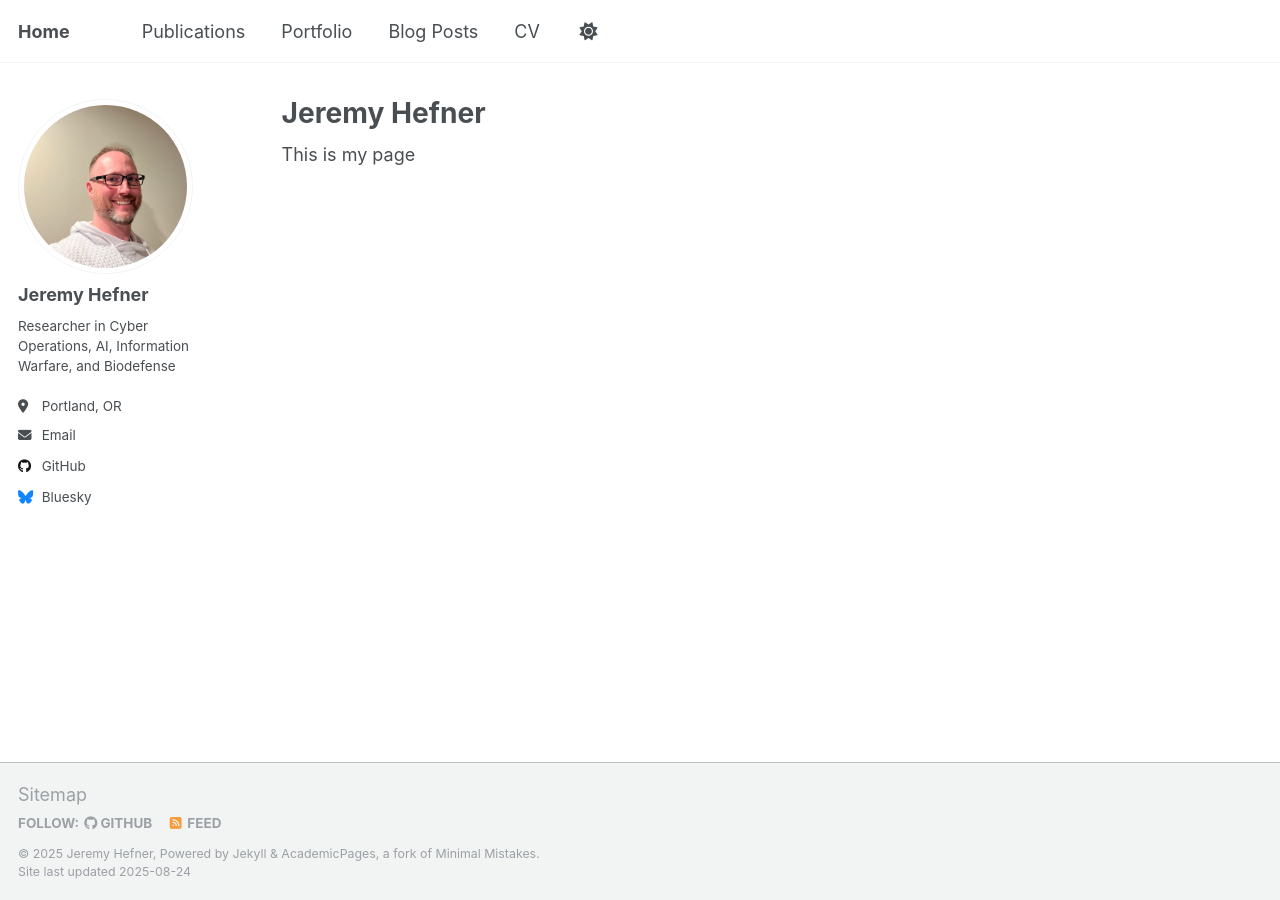
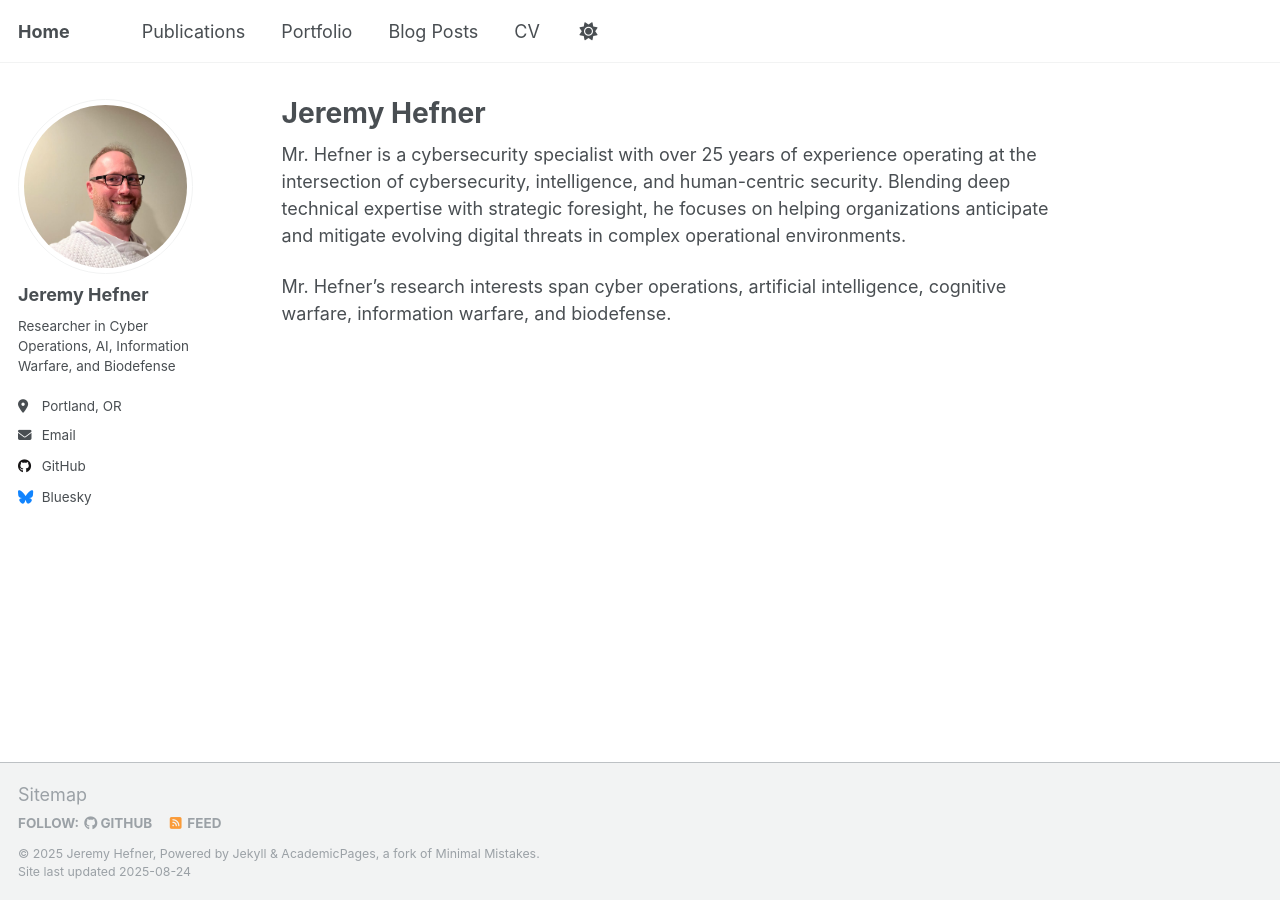
Before and after one commit to wvhefner/wvhefner.github.io, a Jekyll site: the page built from _pages/about.md, in a window 1280 px wide. Built offline with Jekyll 4.4.1, drawn with Linux system fonts in a browser that asks for light colours; a script that is not in the unit is left out.

Commit message:
Update about.md

```diff
--- a/_pages/about.md
+++ b/_pages/about.md
@@ -7,4 +7,6 @@ redirect_from:
   - /about.html
 ---
 
-This is my page
+Mr. Hefner is a cybersecurity specialist with over 25 years of experience operating at the intersection of cybersecurity, intelligence, and human-centric security. Blending deep technical expertise with strategic foresight, he focuses on helping organizations anticipate and mitigate evolving digital threats in complex operational environments.
+
+Mr. Hefner’s research interests span cyber operations, artificial intelligence, cognitive warfare, information warfare, and biodefense.
```
